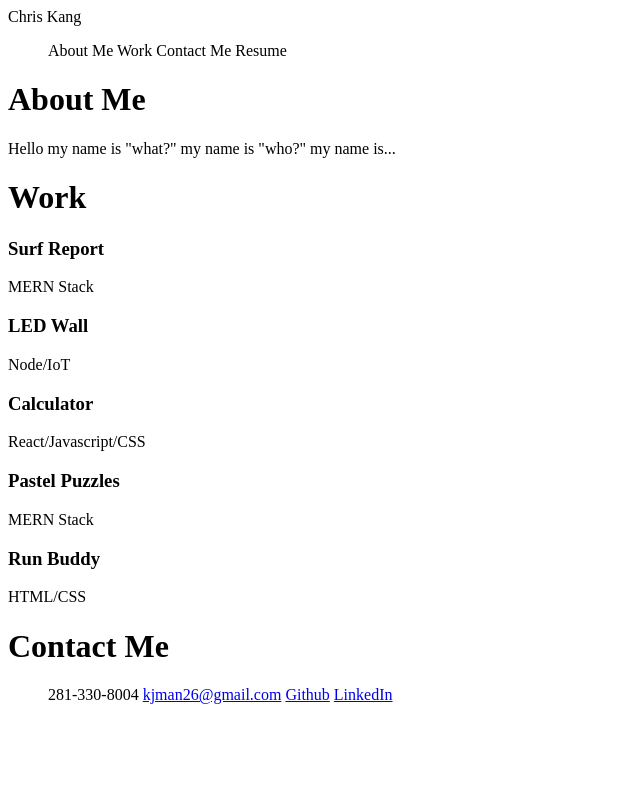
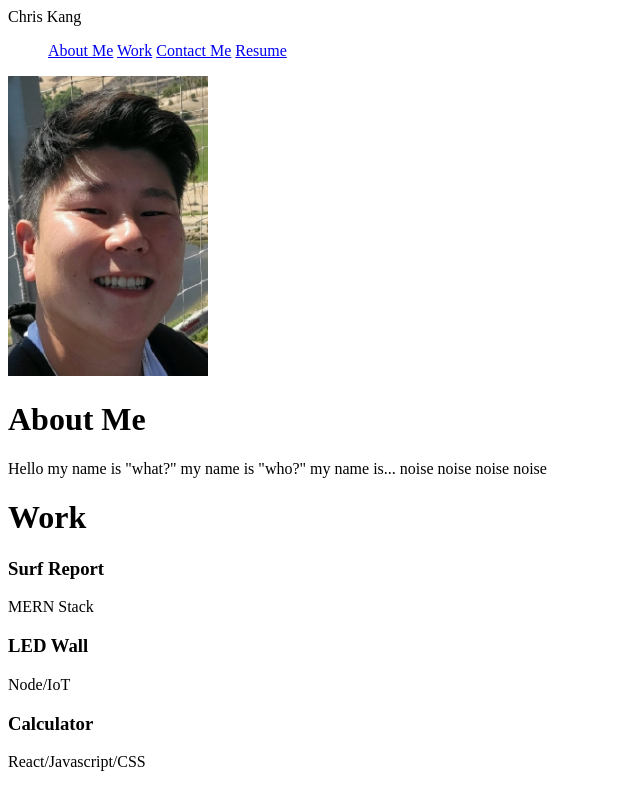
Before and after one commit to kjman26/ChrisKangAdvancedCSSChallenge, a plain HTML site: page index.html in a window 1280 px wide. Shown: the top 787 px of the page, without its empty margins (0-640 px from the left). Drawn offline with Linux system fonts and the light colour scheme; files whose address does not match are found by name.

Commit message:
added photos for background and some html work

```diff
--- a/index.html
+++ b/index.html
@@ -9,26 +9,31 @@
 </head>
 <!-- header -->
 <header>Chris Kang
-    <!-- <img src="C:\Users\kjman\Downloads\20220117_161536.jpg" alt="Chris Kang headshot">
-    " -->
+    <br>
     <nav>
         <ul>
-            <il>About Me<a href="#About Me"></a></il>
-            <il>Work<a href="Work"></a></il>
-            <il>Contact Me<a href="Contact Me"></a></il>
-            <il>Resume<a href="Resume"></a></il>
+            <il><a href="#About Me">About Me</a></il>
+            <il><a href="Work">Work</a></il>
+            <il><a href="Contact Me">Contact Me</a></il>
+            <il><a href="Resume">Resume</a></il>
         </ul>
     </nav>
 </header>
 
+<img src="C:\users\kjman\repo\homework\challenges\advancedcsschallenge\Photos\Background Folder\realheadshot.jpg" style="width:200px; height:300px" alt="Chris Kang Headshot" id="headshot">
+
 <!-- body -->
-    <h1>About Me</h1>
-        <P>Hello my name is "what?" my name is "who?" my name is...</P>
+    <h1 id="About Me">About Me</h1>
+        <P>Hello my name is "what?" my name is "who?" my name is... noise
+            noise noise
+            noise
+        </P>
     <h1>Work</h1>
         <h2 class="flex-box"></h2>
         <h3 class="flex-box">Surf Report</h3>
             <p>MERN Stack</p>
-        <h3 class="words"></h3>
+            <a href="" alt="Surf Report"></a>
+        <h3 class="word-container"></h3>
     <section class="flex-container" id="box1"></section>
 <main class="grid">
         <section class="flex-container">
@@ -53,7 +58,7 @@
             <il>281-330-8004</il>
             <il><a href="emailto":kjman26@gmail.com>kjman26@gmail.com</a></il>
             <il><a href="https://github.com/">Github</a></il>
-            <il><a href="www.linkedin.com/in/christopherjbkang">LinkedIn</a></il>
+            <il><a href="www.linkedin.com/in/christopherjbkang/">LinkedIn</a></il>
             <il></il>
 
         </ul>
```
Also changed, not shown: Photos/Background Folder/LED.jpg (added), Photos/Background Folder/PastelPuzzle.jpg (added), Photos/Background Folder/calculator.jpg (added), Photos/Background Folder/realheadshot.jpg (added), Photos/Background Folder/runbuddy.jpg (added), Photos/Background Folder/surf.jpg (added), 1 other file.
